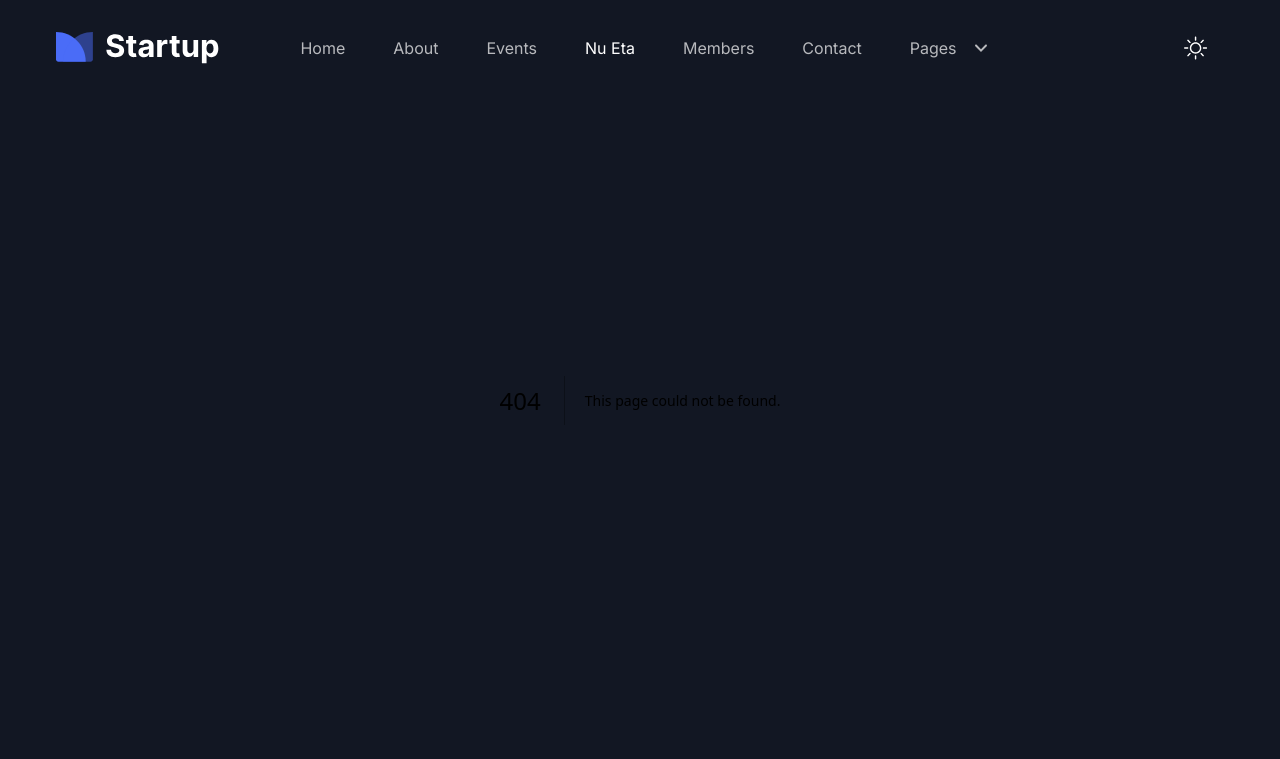
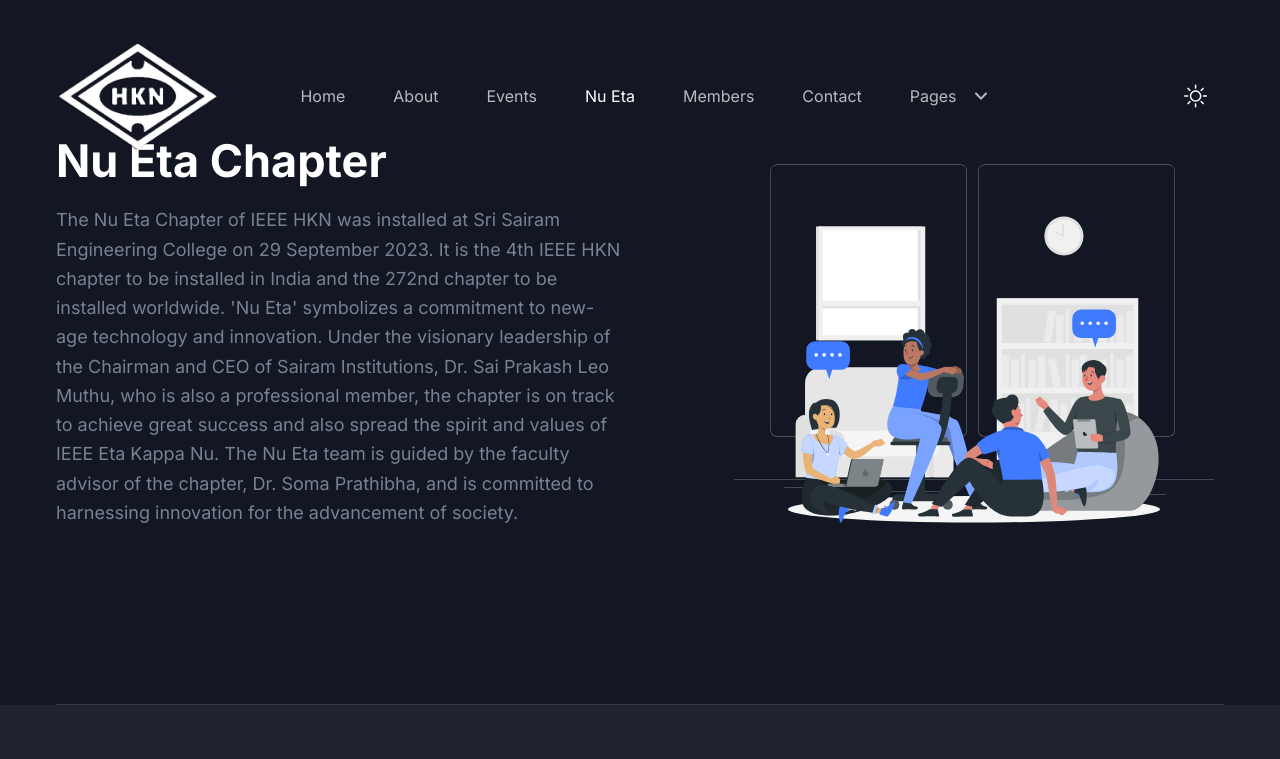
Before and after one commit to shiva1718/IEEE-hkn-sec, a Next.js app: page /NuEta in a window 1280 px wide. Before the commit this address had no page. Shown: the top 759 px of the page. Built offline with nearby package versions, Linux system fonts and the light colour scheme.

Commit message:
multiple changes

```diff
--- /dev/null
+++ b/app/NuEta/page.tsx
@@ -0,0 +1,25 @@
+import NuEtaSectionOne from "@/components/NuEta/NuEtaSectionOne";
+// import AboutSectionTwo from "@/components/NuEta/AboutSectionTwo";
+import Breadcrumb from "@/components/Common/Breadcrumb";
+
+import { Metadata } from "next";
+
+export const metadata: Metadata = {
+    title: "About",
+    description: "About IEEE HKN",
+};
+
+const AboutPage = () => {
+    return (
+        <>
+            {/*<Breadcrumb*/}
+            {/*    pageName="About"*/}
+            {/*    description="Where innovation meets humanity, IEEE pioneers technology, shaping a better future through excellence, collaboration, and global impact."*/}
+            {/*/>*/}
+            <NuEtaSectionOne />
+            {/*<AboutSectionTwo />*/}
+        </>
+    );
+};
+
+export default AboutPage;
--- a/app/page.tsx
+++ b/app/page.tsx
@@ -24,12 +24,12 @@
       <Hero />
       {/*<Features />*/}
       <Video />
-      <Brands />
+      {/*<Brands />*/}
       <AboutSectionOne />
       <AboutSectionTwo />
       <Testimonials />
       {/*<Pricing />*/}
-      <Blog />
+      {/*<Blog />*/}
       <Contact />
     </>
   );
--- a/components/Header/index.tsx
+++ b/components/Header/index.tsx
@@ -57,14 +57,14 @@
                 } `}
               >
                 <Image
-                  src="/images/logo/logo-2.svg"
+                  src="/images/logo/HKN-logo.png"
                   alt="logo"
                   width={140}
                   height={30}
                   className="w-full dark:hidden"
                 />
                 <Image
-                  src="/images/logo/logo.svg"
+                  src="/images/logo/HKN-logo3.png"
                   alt="logo"
                   width={140}
                   height={30}
--- /dev/null
+++ b/components/NuEta/NuEtaSectionOne.tsx
@@ -0,0 +1,78 @@
+import Image from "next/image";
+import SectionTitle from "../Common/SectionTitle";
+
+const checkIcon = (
+  <svg width="16" height="13" viewBox="0 0 16 13" className="fill-current">
+    <path d="M5.8535 12.6631C5.65824 12.8584 5.34166 12.8584 5.1464 12.6631L0.678505 8.1952C0.483242 7.99994 0.483242 7.68336 0.678505 7.4881L2.32921 5.83739C2.52467 5.64193 2.84166 5.64216 3.03684 5.83791L5.14622 7.95354C5.34147 8.14936 5.65859 8.14952 5.85403 7.95388L13.3797 0.420561C13.575 0.22513 13.8917 0.225051 14.087 0.420383L15.7381 2.07143C15.9333 2.26669 15.9333 2.58327 15.7381 2.77854L5.8535 12.6631Z" />
+  </svg>
+);
+
+const NuEtaSectionOne = () => {
+  const List = ({ text }) => (
+    <p className="mb-5 flex items-center text-lg font-medium text-body-color">
+      <span className="mr-4 flex h-[30px] w-[30px] items-center justify-center rounded-md bg-primary bg-opacity-10 text-primary">
+        {checkIcon}
+      </span>
+      {text}
+    </p>
+  );
+
+  return (
+    <section id="about" className="pt-16 md:pt-20 lg:pt-28">
+      <div className="container">
+        <div className="border-b border-body-color/[.15] pb-16 dark:border-white/[.15] md:pb-20 lg:pb-28">
+          <div className="-mx-4 flex flex-wrap items-center">
+            <div className="w-full px-4 lg:w-1/2">
+              <SectionTitle
+                title="Nu Eta Chapter"
+                paragraph="The Nu Eta Chapter of IEEE HKN was installed at Sri Sairam Engineering College on 29 September 2023. It is the 4th IEEE HKN chapter to be installed in India and the 272nd chapter to be installed worldwide. 'Nu Eta' symbolizes a commitment to new-age technology and innovation. Under the visionary leadership of the Chairman and CEO of Sairam Institutions, Dr. Sai Prakash Leo Muthu, who is also a professional member, the chapter is on track to achieve great success and also spread the spirit and values of  IEEE Eta Kappa Nu. The Nu Eta team is guided by the faculty advisor of the chapter, Dr. Soma Prathibha, and is committed to harnessing innovation for the advancement of society."
+                mb="44px"
+              />
+
+              <div
+                className="wow fadeInUp mb-12 max-w-[570px] lg:mb-0"
+                data-wow-delay=".15s"
+              >
+                {/*<div className="mx-[-12px] flex flex-wrap">*/}
+                {/*  <div className="w-full px-3 sm:w-1/2 lg:w-full xl:w-1/2">*/}
+                {/*    <List text="Premium quality" />*/}
+                {/*    <List text="Tailwind CSS" />*/}
+                {/*    <List text="Use for lifetime" />*/}
+                {/*  </div>*/}
+
+                {/*  <div className="w-full px-3 sm:w-1/2 lg:w-full xl:w-1/2">*/}
+                {/*    <List text="Next.js" />*/}
+                {/*    <List text="Rich documentation" />*/}
+                {/*    <List text="Developer friendly" />*/}
+                {/*  </div>*/}
+                {/*</div>*/}
+              </div>
+            </div>
+
+            <div className="w-full px-4 lg:w-1/2">
+              <div
+                className="wow fadeInUp relative mx-auto aspect-[25/24] max-w-[500px] lg:mr-0"
+                data-wow-delay=".2s"
+              >
+                <Image
+                  src="/images/about/group.svg"
+                  alt="about-image"
+                  fill
+                  className="drop-shadow-three mx-auto max-w-full dark:hidden dark:drop-shadow-none lg:mr-0"
+                />
+                <Image
+                  src="/images/about/group.svg"
+                  alt="about-image"
+                  fill
+                  className="drop-shadow-three mx-auto hidden max-w-full dark:block dark:drop-shadow-none lg:mr-0"
+                />
+              </div>
+            </div>
+          </div>
+        </div>
+      </div>
+    </section>
+  );
+};
+
+export default NuEtaSectionOne;
```
Also changed, not shown: public/images/logo/HKN-logo.png (added), public/images/logo/HKN-logo3.png (added).
